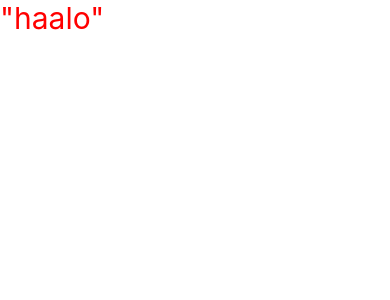
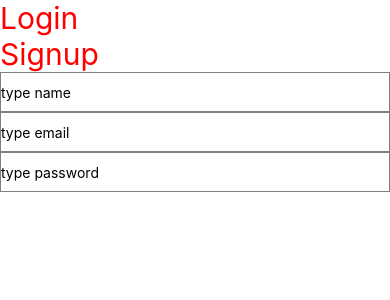
Before and after one commit to Sergensen/node-mobile-web, a React Native app in the folder mobileClient/: screen / in a window 390 px wide. Shown: the top 300 px of the page. Built offline with nearby package versions, Linux system fonts and the light colour scheme.

Commit message:
added login+signup+logout

```diff
--- a/mobileClient/src/components/Login.js
+++ b/mobileClient/src/components/Login.js
@@ -1,18 +1,83 @@
 import React, { Component } from 'react';
-import { StyleSheet, TouchableOpacity, Text  } from 'react-native';
+import axios from 'axios';
+import { StyleSheet, TouchableOpacity, Text, TextInput, View } from 'react-native';
+import Auth from '../modules/Auth';
 
-export default class Test extends Component {
-  onPress(){
-
+export default class Login extends Component {
+  constructor(props){
+    super(props);
+    this.state={
+      name: '',
+      email: '',
+      password: '',
+      error: ''
+    }
+  }
+  login() {
+    const { email, password, name } = this.state;
+    axios({
+      method: 'post',
+      url: 'http://192.168.178.77:3000/auth/login',
+      data: "email="+email+"&password="+password+"&name="+name,
+      headers: {
+        'Content-Type': 'application/x-www-form-urlencoded'
+      }
+    })
+    .then((res) => this.success(res))
+    .catch((error) => this.setState({error}));
+  }
+  success(res){
+    this.setState({error:''});
+    Auth.authenticateUser(res.data.user).then(async (response) => {
+      this.props.toggleAuthenticateStatus();
+    });
+  }
+  signup(){
+    const { email, password, name } = this.state;
+    axios({
+      method: 'post',
+      url: 'http://192.168.178.77:3000/auth/signup',
+      data: "email="+email+"&password="+password+"&name="+name,
+      headers: {
+        'Content-Type': 'application/x-www-form-urlencoded'
+      }
+    })
+    .then((res) => this.success(res))
+    .catch((error) => this.setState({error}));
   }
   render() {
     const { user, style } = this.props;
     return (
-      <TouchableOpacity style={style} onPress={this.onPress.bind(this)}>
-        <Text style={styles.text}>
-        "haalo"
-        </Text>
-      </TouchableOpacity>
+      <View style={style}>
+        <TouchableOpacity style={style} onPress={this.login.bind(this)}>
+          <Text style={styles.text}>
+          Login
+          </Text>
+        </TouchableOpacity>
+        <TouchableOpacity style={style} onPress={this.signup.bind(this)}>
+          <Text style={styles.text}>
+          Signup
+          </Text>
+        </TouchableOpacity>
+        <TextInput
+        style={{height: 40, borderColor: 'gray', borderWidth: 1}}
+          placeholder="type name"
+          onChangeText={(name) => this.setState({name})}
+          value={this.state.name}
+        />
+        <TextInput
+        style={{height: 40, borderColor: 'gray', borderWidth: 1}}
+          placeholder="type email"
+          onChangeText={(email) => this.setState({email})}
+          value={this.state.email}
+        />
+        <TextInput
+          style={{height: 40, borderColor: 'gray', borderWidth: 1}}
+          placeholder="type password"
+          onChangeText={(password) => this.setState({password})}
+          value={this.state.password}
+        />
+      </View>
     );
   }
 }
--- a/mobileClient/src/components/Main.js
+++ b/mobileClient/src/components/Main.js
@@ -13,24 +13,25 @@ export default class Main extends Component {
   };
 
   componentDidMount() {
-    this.toggleAuthenticateStatus()
+    this.toggleAuthenticateStatus();
   }
 
   toggleAuthenticateStatus() {
-    Auth.isUserAuthenticated().then(async (response) =>{
-      this.setState({ authenticated: response })
+    Auth.isUserAuthenticated().then(authenticated => {
+      this.setState({ authenticated });
     });
   }
 
   render() {
     const { actions, user } = this.props;
+    const { authenticated } = this.state;
     return (
       <View style={styles.mainView}>
         <StatusBar hidden />
         {!this.state.authenticated ? (
           <Login toggleAuthenticateStatus={this.toggleAuthenticateStatus.bind(this)} />
         ) : (
-          <Test onPress={3} style={styles.test} actions={actions} user={user} />
+          <Test toggleAuthenticateStatus={this.toggleAuthenticateStatus.bind(this)} onPress={3} style={styles.test} actions={actions} user={user} />
         )}
       </View>
     );
--- a/mobileClient/src/components/Test.js
+++ b/mobileClient/src/components/Test.js
@@ -1,19 +1,31 @@
 import React, { Component } from 'react';
-import { StyleSheet, TouchableOpacity, Text  } from 'react-native';
+import { StyleSheet, TouchableOpacity, Text, View  } from 'react-native';
+import Auth from '../modules/Auth';
 
 export default class Test extends Component {
   onPress(){
     const { actions } = this.props;
     actions.test();
   }
+  logout(){
+    Auth.deauthenticateUser();
+    this.props.toggleAuthenticateStatus();
+  }
   render() {
     const { user, style } = this.props;
     return (
-      <TouchableOpacity style={style} onPress={this.onPress.bind(this)}>
-        <Text style={styles.text}>
-          {user.test}
-        </Text>
-      </TouchableOpacity>
+      <View style={style}>
+        <TouchableOpacity style={style} onPress={this.onPress.bind(this)}>
+          <Text style={styles.text}>
+            {user.test}
+          </Text>
+        </TouchableOpacity>
+        <TouchableOpacity style={style} onPress={this.logout.bind(this)}>
+          <Text style={styles.text}>
+          Logout
+          </Text>
+        </TouchableOpacity>
+      </View>
     );
   }
 }
--- a/mobileClient/src/modules/Auth.js
+++ b/mobileClient/src/modules/Auth.js
@@ -1,19 +1,22 @@
+import { AsyncStorage } from 'react-native';
+
 class Auth {
   static async authenticateUser(token) {
     try {
       await AsyncStorage.setItem('token', token);
-    } catch (error) {}
+    } catch (error) {alert(error);}
   }
   static async isUserAuthenticated() {
     try {
       const value = await AsyncStorage.getItem('token');
-      return value!==null&&value!=="undefined"?true:false;
-    } catch (error) {}
+      alert(value);
+      return value===null?false:true;
+    } catch (error) {alert(error);}
   }
   static async deauthenticateUser() {
     try {
-      const value = await AsyncStorage.removeItem('token');
-    } catch (error) {}
+      await AsyncStorage.removeItem('token');
+    } catch (error) {alert(error);}
   }
   static async getToken() {
     try {
@@ -21,7 +24,7 @@ class Auth {
       if (value !== null){
         return value;
       }
-    } catch (error) {}
+    } catch (error) {alert(error);}
   }
 }
 export default Auth;
```
